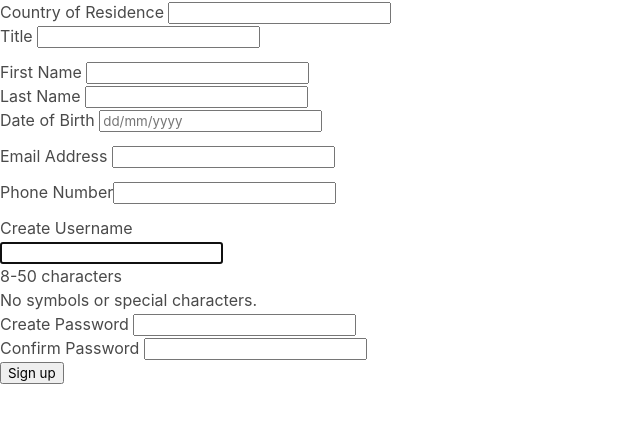
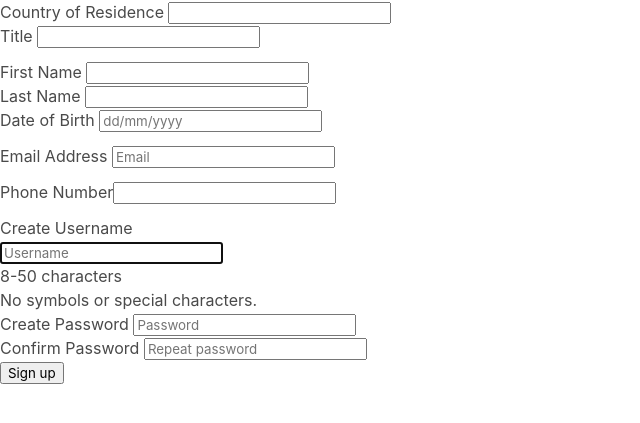
Before and after one commit to smyja/health, a Django app: page /signup/ in a window 1280 px wide. Shown: the part 52-475 px from the top of the page, without its empty margins (0-640 px from the left). Run offline with Django 3.2, Linux system fonts and the light colour scheme; parts of the project's set-up code (start-up, migrations or seed data) failed here and were passed over.

Commit message:
added placeholder for forms

```diff
--- a/aview/core/forms.py
+++ b/aview/core/forms.py
@@ -12,6 +12,17 @@ class SignUpForm(UserCreationForm):
         max_length=100, help_text='Enter Phone number')
     email = forms.EmailField(max_length=150, help_text='Email')
 
+    def __init__(self, *args, **kwargs):
+        super().__init__(*args, **kwargs)
+        self.fields['username'].widget.attrs.update(
+        {'placeholder': ('Username')})
+        self.fields['email'].widget.attrs.update(
+        {'placeholder': ('Email')})
+        self.fields['password1'].widget.attrs.update({'placeholder': ('Password')})
+        self.fields['password2'].widget.attrs.update({'placeholder': ('Repeat password')})
+
+
+
     class Meta:
         model = User
         fields = ('username', 'first_name', 'last_name', 'phonenumber',
--- a/aview/core/templates/core/signup.html
+++ b/aview/core/templates/core/signup.html
@@ -38,7 +38,7 @@
 
             <div class="form__item">
                 <div class="field">
-                    <label for="Application_DateOfBirth" id="Application_DateOfBirth-label">Date of Birth</label> {{form.birth}} <input class="form-control input--text " data-datable="ddmmyyyy" data-datable-divider="/" data-val="true" data-val-required="Please enter your date of birth. You need to be over 18."
+                    <label for="Application_DateOfBirth" id="Application_DateOfBirth-label">Date of Birth</label> <input class="form-control input--text " data-datable="ddmmyyyy" data-datable-divider="/" data-val="true" data-val-required="Please enter your date of birth. You need to be over 18."
                         id="Application_DateOfBirth" name="Application.DateOfBirth" placeholder="dd/mm/yyyy" type="text" value="" />
                 </div>
 
--- a/aview/dashboard/templates/dashboard/dasboard.html
+++ b/aview/dashboard/templates/dashboard/dasboard.html
@@ -103,7 +103,7 @@
                             <form action="{% url 'bookin' %}" method="post">
                                 {% csrf_token %}
                                 <input type="hidden" name="id" value="{{g.id}}">
-                                <button>Approve</button>
+                                <button>Book</button>
                             </form>
 
                         </div>
--- a/aview/dashboard/views.py
+++ b/aview/dashboard/views.py
@@ -59,7 +59,6 @@ def bookin(request):
         addapp = Appointment(hospital=hospital, patient=request.user.profile)
         addapp.save()
         context = {'hospital': hospital}
-
         return render(request, 'core/booked.html', context)
 
 
--- a/vuewe/settings.py
+++ b/vuewe/settings.py
@@ -32,7 +32,7 @@ SECRET_KEY = env('SECRET_KEY')
 # SECURITY WARNING: don't run with debug turned on in production!
 DEBUG = env('DEBUG')
 
-ALLOWED_HOSTS = ['*']
+ALLOWED_HOSTS = ['*','https://f7c5e2a83617.ngrok.io']
 
 LOGOUT_REDIRECT_URL = 'homepage'
 
--- a/vuewe/urls.py
+++ b/vuewe/urls.py
@@ -18,7 +18,9 @@ from django.contrib.auth import views
 from django.urls import path, include
 from django.contrib.auth import views as auth_views
 from aview.core.views import *
-from aview.dashboard.views import acceptapp,bookin
+from aview.dashboard.views import acceptapp, bookin
+
+
 
 urlpatterns = [
     path('', homepage, name='homepage'),
```
